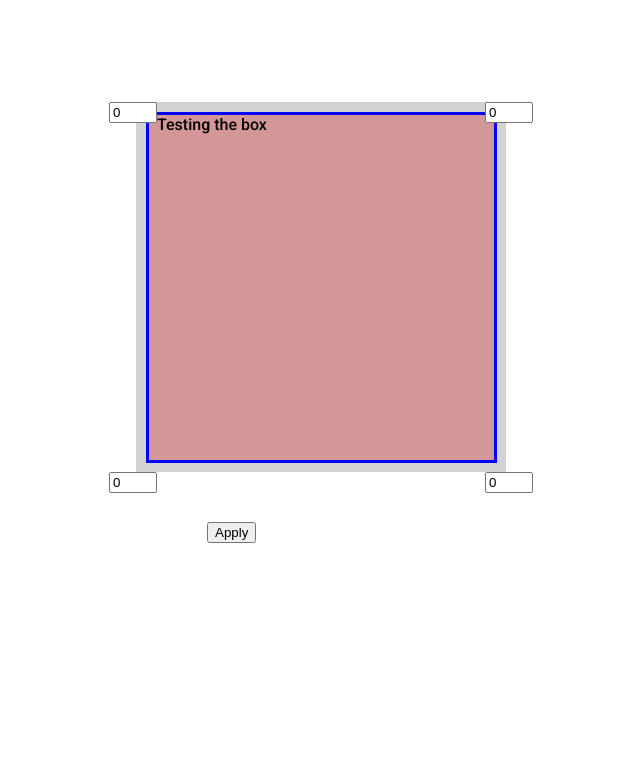
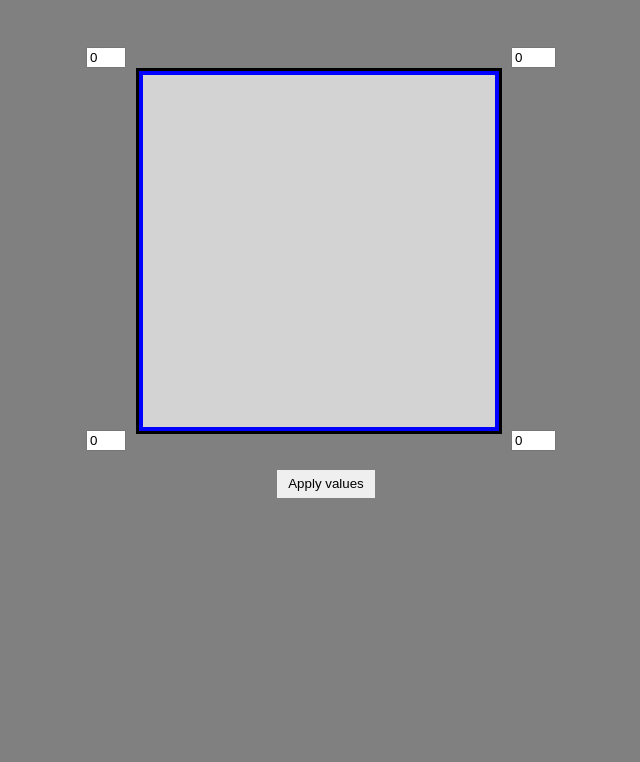
Before and after one commit to IgorSAssis/Border-radius-previewer, a plain HTML site: page index.html in a window 1280 px wide. Shown: the part 103-865 px from the top of the page, without its empty margins (319-959 px from the left). Before the commit the page ends 800 px from the top, so only its background shows below. Drawn offline with Linux system fonts and the light colour scheme.

Commit message:
Changing the float to grid layout

```diff
--- a/app.js
+++ b/app.js
@@ -6,7 +6,7 @@ const leftInput = document.querySelector("input#value-left")
 
 const buttonApply = document.querySelector("button#apply")
 
-function applyValuesToBox(){
+function applyValues(event){
     let topInputValue = topInput.value
     let rightInputValue = rightInput.value
     let bottomInputValue = bottomInput.value
@@ -14,3 +14,14 @@ function applyValuesToBox(){
 
     box.style.borderRadius = `${topInputValue}px ${rightInputValue}px ${bottomInputValue}px ${leftInputValue}px`;
 }
+
+function applyWithKeyBoard(event){
+    console.log(event)
+}
+
+function clearInputs() {
+    topInput.innerHTML = ""
+    rightInput.innerHTML = ""
+    bottomInput.innerHTML = ""
+    leftInput.innerHTML = ""
+}
--- a/index.html
+++ b/index.html
@@ -1,11 +1,13 @@
 <!DOCTYPE html>
 <html lang="pt-BR">
+
 <head>
     <meta charset="UTF-8">
     <meta name="viewport" content="width=device-width, initial-scale=1.0">
     <title>Border radius previewer</title>
     <link rel="stylesheet" href="./styles.css">
 </head>
+
 <body>
     <header id="header">
         <h1>Border radius preview</h1>
@@ -13,18 +15,16 @@
     </header>
 
     <div id="container">
-
-            <input id="value-top" class="valueGroup1" type="text" value="0"/>
-            <input id="value-right" class="valueGroup2" type="text" value="0"/>
-
         <div id="box-container">
-                <div id="box">Testing the box</div>
+            <div id="box"></div>
         </div>
-
-            <input id="value-bottom" class="valueGroup1" type="text" value="0"/>
-            <input id="value-left" class="valueGroup2" type="text" value="0"/>
-            <button id="apply" onclick="applyValuesToBox()" >Apply</button>
+        <input id="value-top" type="text" value="0" maxlength="4"/>
+        <input id="value-right" type="text" value="0" maxlength="4"/>
+        <input id="value-bottom" type="text" value="0" maxlength="4"/>
+        <input id="value-left" type="text" value="0" maxlength="4"/>
+        <button id="apply" onclick="applyValues()" onkeypress="applyWithKeyBoard(event)">Apply values</button>
     </div>
     <script src="./app.js"></script>
 </body>
+
 </html>
--- a/styles.css
+++ b/styles.css
@@ -2,48 +2,76 @@
 
 body {
     font-family: "Roboto", sans-serif;
+    margin: 10px;
+    background-color: gray;
 }
 
 #header {
+    color: #ffffff;
     text-align: center;
-    margin-bottom: 100px;
-}
-
-#header h1 {
-    margin-bottom: -15px;
+    margin-bottom: 50px;
 }
 
 #container {
-    padding: 20px;
+    display: grid;
+    grid-template-columns: auto 50px 370px 50px auto;
+    grid-template-rows: auto 350px auto;
+    align-items: center;
 }
 
 #box-container{
-    margin: auto;
-    flex: 1;
-    background-color: rgba(165, 42, 42, 0.486);
-    width: 350px;
-    height: 350px;
-    border: 10px solid lightgray;
+    background-color: lightgray;
+    width: 360px;
+    height: 360px;
+    border: 3px solid black;
+    grid-column: 3/4;
+    grid-row: 1/2;
 }
 
 #box {
-    width: 345px;
-    height: 345px;
-    border: medium solid blue;
+    width: 352px;
+    height: 352px;
+    border: 4px solid blue;
     border-radius: 0px 0px 0px 0px;
 }
 
-.valueGroup1 {
-    float: left;
-    width: 40px;
-    margin-left: 400px;
+#value-top{
+    grid-column: 2 / 3;
+    grid-row-start: 0;
+    grid-row-end: 1;
+    margin-right: 10px;
 }
-.valueGroup2 {
-    float: right;
-    width: 40px;
-    margin-right: 400px;
+#value-right{
+    grid-column: 4 / 5;
+    grid-row-start: 0;
+    grid-row-end: 1;
+    margin-left: 5px;
+}
+#value-bottom{
+    grid-column: 4 / 5;
+    grid-row-start: 1;
+    grid-row-end: 3;
+    margin-left: 5px;
+    margin-top: 30px;
+}
+#value-left{
+    grid-column: 2 / 3;
+    grid-row-start: 1;
+    grid-row-end: 3;
+    margin-right: 10px;
+    margin-top: 30px;
 }
 
-#apply {
-    margin: 50px;
+#container button {
+    width: 100px;
+    height: 30px;
+    grid-column: 3 / 4;
+    grid-row: 2 / 3;
+    margin-left: 140px;
+    margin-bottom: 250px;
+    border: thin solid gray;
 }
+
+#container button:hover {
+    background: lightgray;
+}
```
Lines whose indentation alone changed are shown as unchanged.
